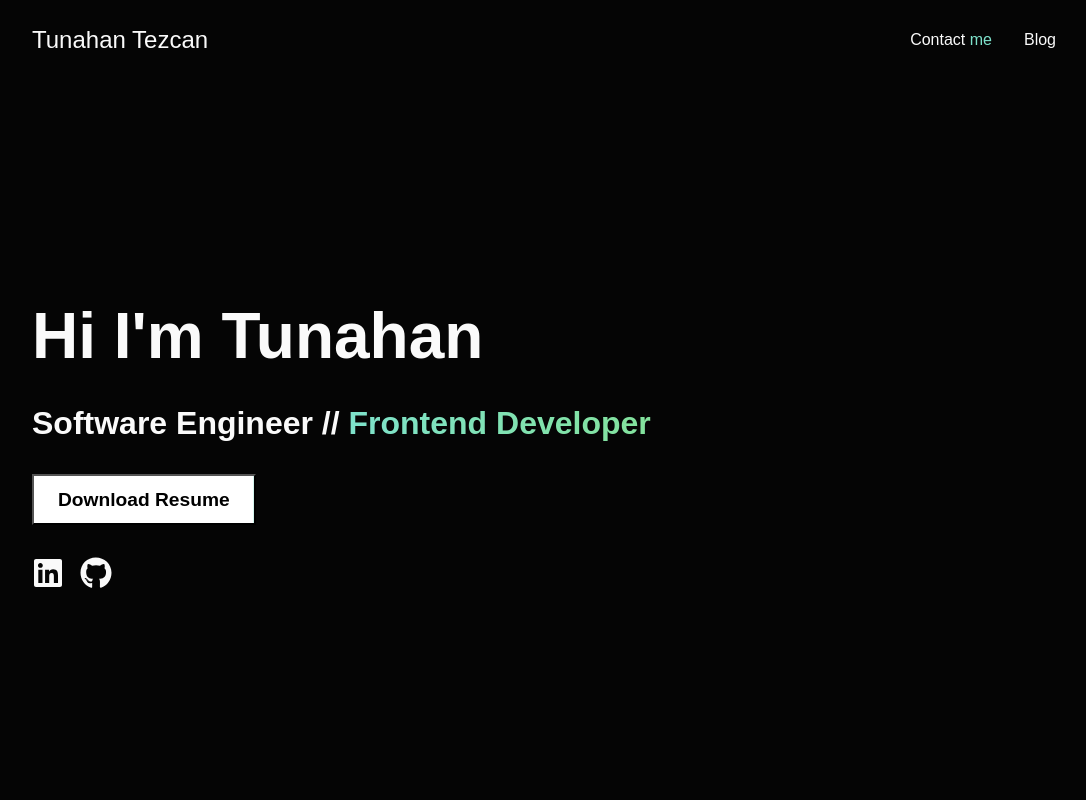
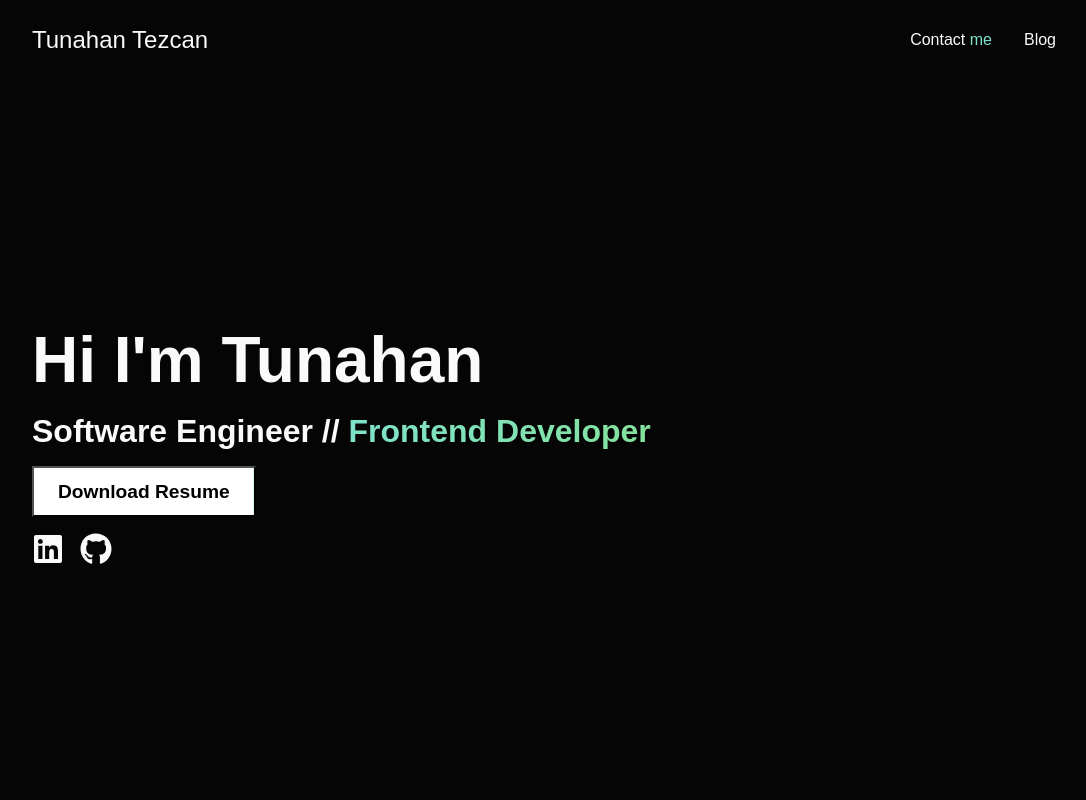
Before and after one commit to tezcanTunahan/resume, a Next.js app: page / in a window 1280 px wide. Shown: the top 800 px of the page, without its empty margins (96-1182 px from the left). Built offline with nearby package versions, Linux system fonts and the light colour scheme.

Commit message:
home to gsap

```diff
--- a/components/Home.jsx
+++ b/components/Home.jsx
@@ -1,23 +1,65 @@
 "use client";
 import "@/styles/home.scss";
 import { FaGithub, FaLinkedin } from "react-icons/fa";
-
+import gsap from "gsap";
+import { Power3 } from "gsap";
 import Button from "@/components/ui/Button";
-import { motion, useInView, useAnimation } from "framer-motion";
 import { useEffect, useRef } from "react";
 
 export default function Home() {
-  const ref = useRef(null);
-  const isInView = useInView(ref, { once: true });
-  const mainControls = useAnimation();
+  const titleRef = useRef();
+  const textRef = useRef();
+  const iconsRef = useRef();
 
   useEffect(() => {
-    if (isInView) {
-      mainControls.start("visible");
-    } else {
-      mainControls.start("hidden");
-    }
-  }, [isInView]);
+    gsap.fromTo(
+      titleRef.current,
+      {
+        opacity: 0,
+        x: -50,
+        duration: 1,
+        ease: Power3.easeOut,
+      },
+      {
+        opacity: 1,
+        x: 0,
+        duration: 1,
+        ease: Power3.easeOut,
+      }
+    );
+    gsap.fromTo(
+      textRef.current,
+      {
+        opacity: 0,
+        x: -50,
+        duration: 1,
+        ease: Power3.easeOut,
+      },
+      {
+        delay: 0.5,
+        opacity: 1,
+        x: 0,
+        duration: 1,
+        ease: Power3.easeOut,
+      }
+    );
+    gsap.fromTo(
+      iconsRef.current,
+      {
+        opacity: 0,
+        x: -50,
+        duration: 1,
+        ease: Power3.easeOut,
+      },
+      {
+        delay: 1,
+        opacity: 1,
+        x: 0,
+        duration: 1,
+        ease: Power3.easeOut,
+      }
+    );
+  }, []);
 
   const handleDownload = () => {
     const pdfFileName = "TunahanTezcan.pdf";
@@ -29,35 +71,24 @@ export default function Home() {
   };
 
   return (
-    <section ref={ref}>
-      <motion.div
-        variants={{
-          hidden: { opacity: 0, x: -100 },
-          visible: { opacity: 1, x: 0 },
-        }}
-        initial="hidden"
-        animate={mainControls}
-        transition={{ duration: 1 }}
-        className="home"
-      >
-        <h1 className="home__title">Hi I'm Tunahan</h1>
-        <h2 className="home__text">
-          Software Engineer //{" "}
-          <span className="text-animation">Frontend Developer</span>
+    <section>
+      <div className="home">
+        <h1 className="home__title" ref={titleRef}>
+          Hi I'm Tunahan
+        </h1>
+        <h2 className="home__text" ref={textRef}>
+          Software Engineer // <span className="text-animation">Frontend Developer</span>
         </h2>
         <Button text="Download Resume" onClick={handleDownload} />
-        <div className="home__icons">
-          <a
-            href="https://www.linkedin.com/in/tunahan-t-055244211/"
-            target="_blank"
-          >
+        <div className="home__icons" ref={iconsRef}>
+          <a href="https://www.linkedin.com/in/tunahan-t-055244211/" target="_blank">
             <FaLinkedin />
           </a>
           <a href="https://github.com/tezcanTunahan" target="_blank">
             <FaGithub />
           </a>
         </div>
-      </motion.div>
+      </div>
     </section>
   );
 }
--- a/package.json
+++ b/package.json
@@ -10,6 +10,7 @@
   },
   "dependencies": {
     "framer-motion": "^10.12.18",
+    "gsap": "^3.12.2",
     "next": "13.4.9",
     "react": "18.2.0",
     "react-dom": "18.2.0",
--- a/styles/home.scss
+++ b/styles/home.scss
@@ -3,16 +3,18 @@
   height: 92vh;
   width: 80vw;
   margin: auto;
-  @include flex(center, flex-start, column, 2rem);
-
+  @include flex(center, flex-start, column, 1rem);
   &__title {
+    opacity: 0;
     @include fontsize(4rem);
   }
   &__text {
+    opacity: 0;
     @include fontsize(2rem);
   }
 
   &__icons {
+    opacity: 0;
     @include fontsize(2rem);
     @include flex(center, center, row, 1rem);
   }
@@ -21,6 +23,7 @@
 .text-animation {
   background: linear-gradient(to right, $primary, $accent);
   -webkit-background-clip: text;
+  background-clip: text;
   -webkit-text-fill-color: transparent;
   animation: text-animation 5s infinite linear;
 }
```
Also changed, not shown: 1 other file (tests, documents, lock files or other folders).
